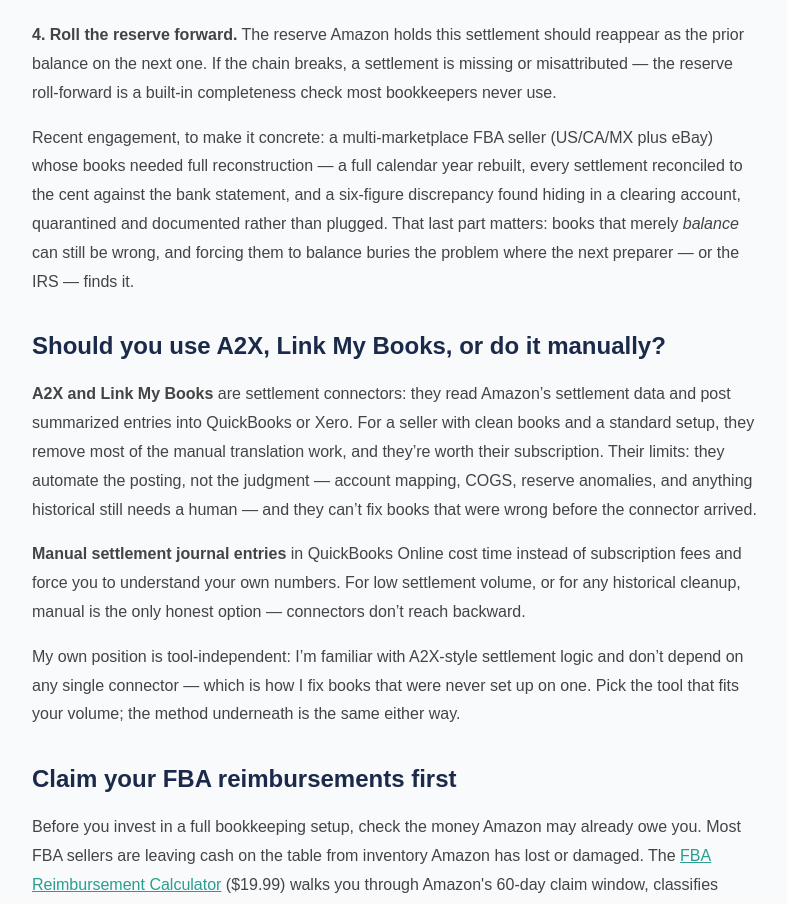
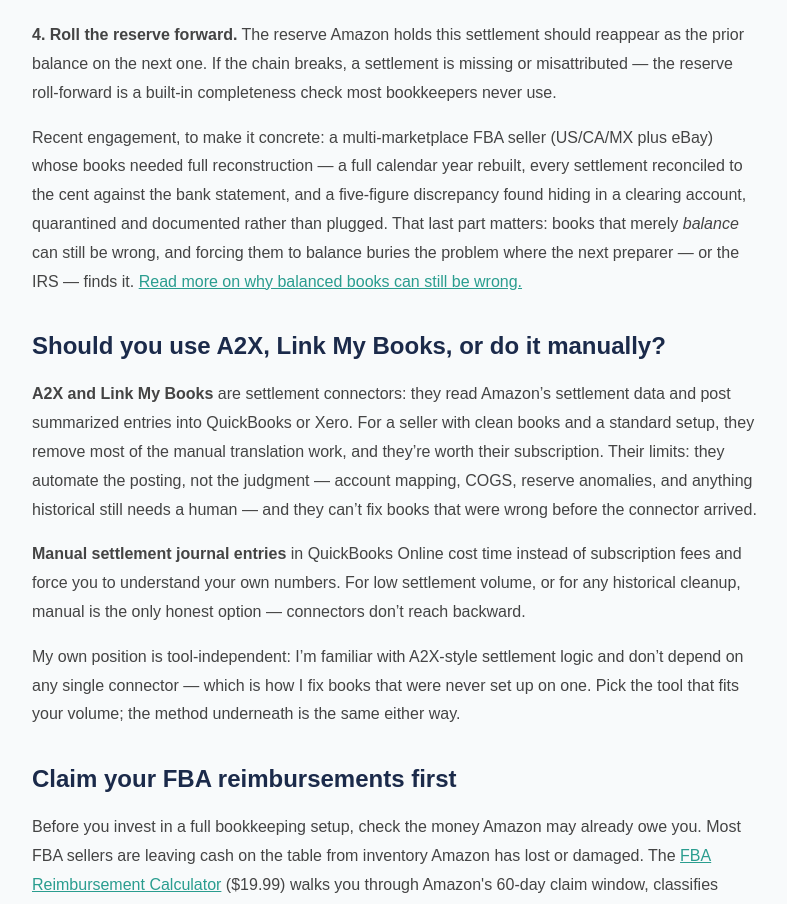
Before and after one commit to arnold-commits/arje-digital, a Next.js app: page /fba-bookkeeping-system in a window 1280 px wide. Shown: the part 3162-4066 px from the top of the page, without its empty margins (244-1031 px from the left). Built offline with nearby package versions, Linux system fonts and the light colour scheme.

Commit message:
Week-2 hygiene: remove archived $47 product, fix five-figure copy (2 locations), add blog cross-link + llms.txt entry.

```diff
--- a/app/fba-bookkeeping-system/page.js
+++ b/app/fba-bookkeeping-system/page.js
@@ -115,7 +115,7 @@
 
         <p><strong>4. Roll the reserve forward.</strong> The reserve Amazon holds this settlement should reappear as the prior balance on the next one. If the chain breaks, a settlement is missing or misattributed — the reserve roll-forward is a built-in completeness check most bookkeepers never use.</p>
 
-        <p>Recent engagement, to make it concrete: a multi-marketplace FBA seller (US/CA/MX plus eBay) whose books needed full reconstruction — a full calendar year rebuilt, every settlement reconciled to the cent against the bank statement, and a six-figure discrepancy found hiding in a clearing account, quarantined and documented rather than plugged. That last part matters: books that merely <em>balance</em> can still be wrong, and forcing them to balance buries the problem where the next preparer — or the IRS — finds it.</p>
+        <p>Recent engagement, to make it concrete: a multi-marketplace FBA seller (US/CA/MX plus eBay) whose books needed full reconstruction — a full calendar year rebuilt, every settlement reconciled to the cent against the bank statement, and a five-figure discrepancy found hiding in a clearing account, quarantined and documented rather than plugged. That last part matters: books that merely <em>balance</em> can still be wrong, and forcing them to balance buries the problem where the next preparer — or the IRS — finds it. <a href="https://blog.arjebookkeeping.com/amazon-settlement-reconciliation-balanced-but-wrong/">Read more on why balanced books can still be wrong.</a></p>
 
         <h2>Should you use A2X, Link My Books, or do it manually?</h2>
 
```
